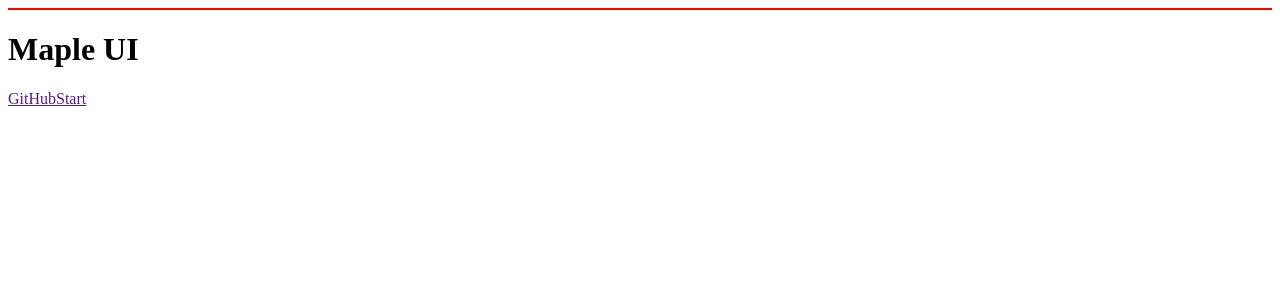
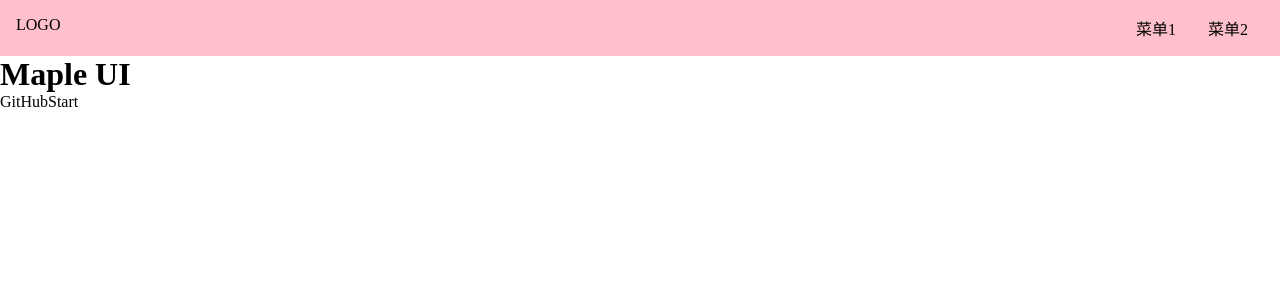
Before and after one commit to JinChengJoker/maple-ui, a Vue app: page /#/ in a window 1280 px wide. Shown: the top 300 px of the page. Built offline with nearby package versions, Linux system fonts and the light colour scheme.

Commit message:
封装 TopNav

```diff
--- a/src/components/HelloWorld.vue
+++ /dev/null
@@ -1,52 +0,0 @@
-<script setup lang="ts">
-import { ref } from 'vue'
-
-defineProps<{ msg: string }>()
-
-const count = ref(0)
-</script>
-
-<template>
-  <h1>{{ msg }}</h1>
-
-  <p>
-    Recommended IDE setup:
-    <a href="https://code.visualstudio.com/" target="_blank">VSCode</a>
-    +
-    <a href="https://github.com/johnsoncodehk/volar" target="_blank">Volar</a>
-  </p>
-
-  <p>See <code>README.md</code> for more information.</p>
-
-  <p>
-    <a href="https://vitejs.dev/guide/features.html" target="_blank">
-      Vite Docs
-    </a>
-    |
-    <a href="https://v3.vuejs.org/" target="_blank">Vue 3 Docs</a>
-  </p>
-
-  <button type="button" @click="count++">count is: {{ count }}</button>
-  <p>
-    Edit
-    <code>components/HelloWorld.vue</code> to test hot module replacement.
-  </p>
-</template>
-
-<style scoped>
-a {
-  color: #42b983;
-}
-
-label {
-  margin: 0 0.5em;
-  font-weight: bold;
-}
-
-code {
-  background-color: #eee;
-  padding: 2px 4px;
-  border-radius: 4px;
-  color: #304455;
-}
-</style>
--- /dev/null
+++ b/src/components/TopNav.vue
@@ -0,0 +1,29 @@
+<template>
+  <nav>
+    <div class="logo">LOGO</div>
+    <ul>
+      <li>菜单1</li>
+      <li>菜单2</li>
+    </ul>
+  </nav>
+</template>
+
+<style lang="scss" scoped>
+nav {
+  background: pink;
+  display: flex;
+  padding: 16px;
+  > .logo {
+    max-width: 6em;
+    margin-right: auto;
+  }
+  > ul {
+    display: flex;
+    white-space: nowrap;
+    flex-wrap: nowrap;
+    > li {
+      margin: 0 1em;
+    }
+  }
+}
+</style>
--- /dev/null
+++ b/src/index.scss
@@ -0,0 +1,17 @@
+* {
+  margin: 0;
+  padding: 0;
+  box-sizing: border-box;
+}
+
+ul, ol {
+  list-style: none;
+}
+
+a {
+  text-decoration: none;
+  color: inherit;
+  &:hover {
+    border-bottom: 1px solid;
+  }
+}
--- a/src/main.ts
+++ b/src/main.ts
@@ -1,5 +1,6 @@
 import { createApp } from 'vue'
 import App from './App.vue'
+import './index.scss'
 import { createWebHashHistory, createRouter } from 'vue-router'
 import Home from './views/Home.vue'
 import Doc from './views/Doc.vue'
--- a/src/views/Doc.vue
+++ b/src/views/Doc.vue
@@ -1,8 +1,15 @@
+<script lang="ts">
+import TopNav from '../components/TopNav.vue'
+
+export default {
+  components: {
+    TopNav
+  }
+}
+</script>
+
 <template>
-  <nav>
-    <div class="logo"></div>
-    <div class="menu"></div>
-  </nav>
+  <TopNav />
   <div class="content">
     <aside>边栏</aside>
     <main>内容区域</main>
--- a/src/views/Home.vue
+++ b/src/views/Home.vue
@@ -1,19 +1,23 @@
+<script lang="ts">
+import TopNav from '../components/TopNav.vue'
+
+export default {
+  components: {
+    TopNav
+  }
+}
+</script>
+
 <template>
-  <nav>
-    <div class="logo"></div>
-    <div class="menu"></div>
-  </nav>
+  <TopNav />
   <main>
     <h1>Maple UI</h1>
     <div class="actions">
-      <a href="">GitHub</a>
-      <a href="">Start</a>
+      <a href>GitHub</a>
+      <a href>Start</a>
     </div>
   </main>
 </template>
 
 <style lang="scss" scoped>
-  nav {
-    border: 1px solid red;
-  }
 </style>
```
